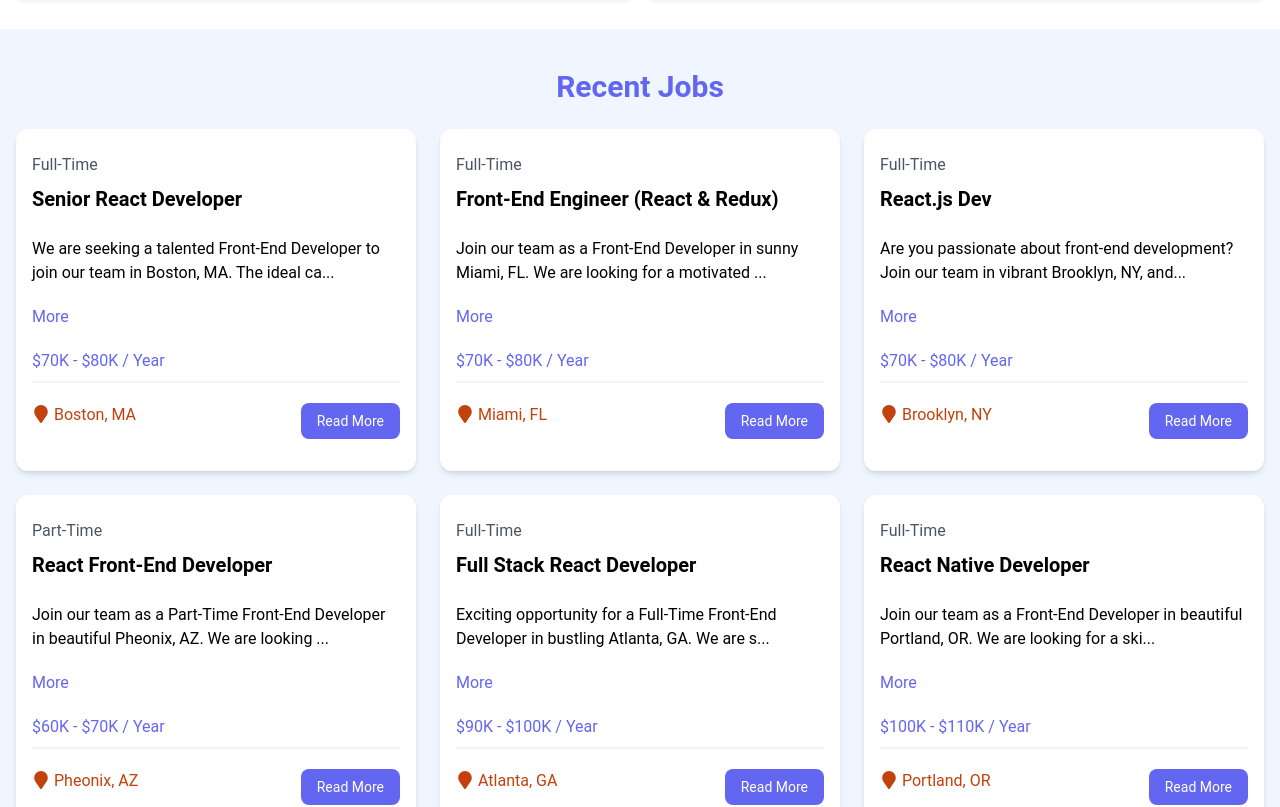
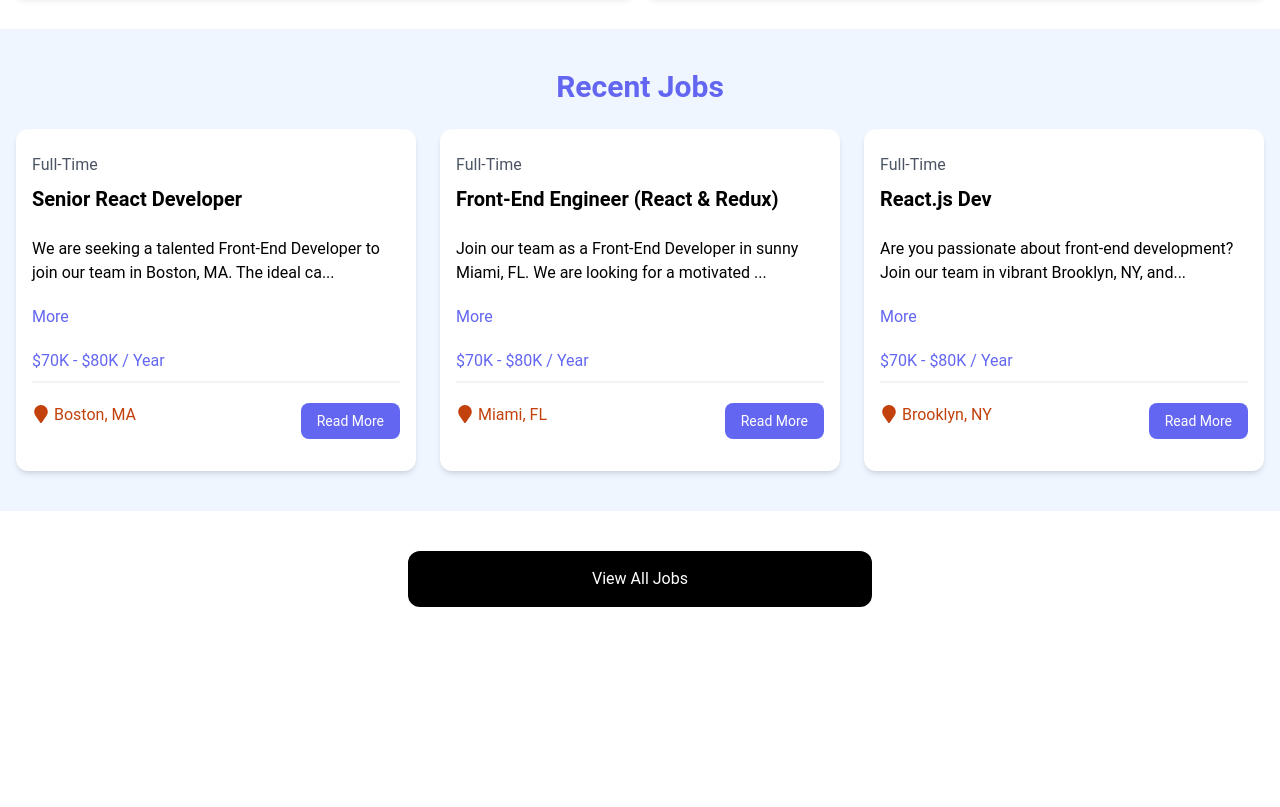
Before and after one commit to KellieGrant/react-jobs, a React (Vite) app: page / in a window 1280 px wide. Shown: the part 580-1387 px from the top of the page. After the commit the page ends 1227 px from the top, so only its background shows below. Built offline with nearby package versions, Linux system fonts and the light colour scheme; data requests are answered from the project's data file.

Commit message:
Spinner centered, reconfigured home screen to show 3 jobs and jobs page shows all of them.

```diff
--- a/src/components/JobListings.jsx
+++ b/src/components/JobListings.jsx
@@ -11,8 +11,11 @@
 
    useEffect(() => {
       const fetchJobs = async () => {
+         const apiUrl = isHome
+            ? 'http://localhost:8000/jobs?_limit=3'
+            : 'http://localhost:8000/jobs';
          try {
-        const res = await fetch('http://localhost:8000/jobs');
+            const res = await fetch(apiUrl);
             const data = await res.json();
             setJobs(data);
          } catch (error) {
@@ -26,22 +29,21 @@
    }, []);
 
    return (
-    <section className="bg-blue-50 px-4 py-10">
-      <div className="container-xl lg:container m-auto">
-        <h2 className="text-3xl font-bold text-indigo-500 mb-6 text-center">
+      <section className='bg-blue-50 px-4 py-10'>
+         <div className='container-xl lg:container m-auto'>
+            <h2 className='text-3xl font-bold text-indigo-500 mb-6 text-center'>
                {isHome ? 'Recent Jobs' : 'Browse Jobs'}
             </h2>
-        <div className="grid grid-cols-1 md:grid-cols-3 gap-6">
+
             {loading ? (
                <Spinner loading={loading} />
             ) : (
-            <>
-              {jobs.map((job) => (
+               <div className='grid grid-cols-1 md:grid-cols-3 gap-6'>
+                  {jobs.map(job => (
                      <JobListing key={job.id} job={job} />
                   ))}
-            </>
+               </div>
             )}
-        </div>
          </div>
       </section>
    );
```
Lines whose indentation alone changed are shown as unchanged.
